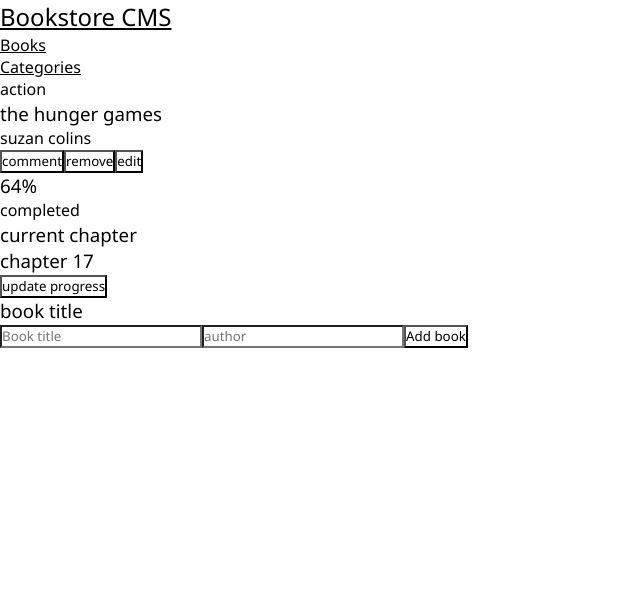
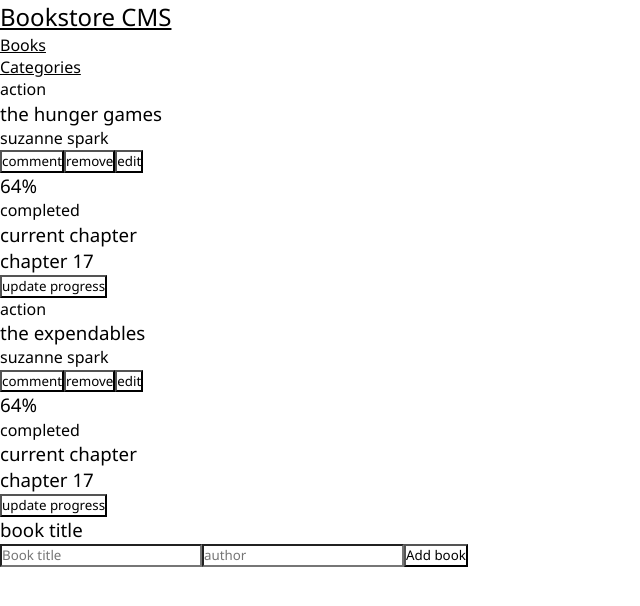
Before and after one commit to ernestmusong/Bookstore, a React (Create React App) app: page / in a window 1280 px wide. Shown: the top 606 px of the page, without its empty margins (0-640 px from the left). Built offline with nearby package versions, Linux system fonts and the light colour scheme.

Commit message:
Add author and title as props

```diff
--- a/src/components/Book.js
+++ b/src/components/Book.js
@@ -1,12 +1,15 @@
 import React from 'react';
+import PropTypes from 'prop-types';
 
-function Book() {
+const Book = (props) => {
+  const { book } = props;
   return (
+    <>
       <li>
         <div className="title-sec">
           <p>action</p>
-        <h3>the hunger games</h3>
-        <p>suzan colins</p>
+          <h3>{book.title}</h3>
+          <p>{book.author}</p>
           <div>
             <button type="button">comment</button>
             <button type="button">remove</button>
@@ -30,7 +33,12 @@ function Book() {
           </div>
         </div>
       </li>
+    </>
   );
-}
+};
+
+Book.propTypes = {
+  book: PropTypes.oneOfType([PropTypes.object]).isRequired,
+};
 
 export default Book;
--- a/src/components/Books.js
+++ b/src/components/Books.js
@@ -1,12 +1,25 @@
-import React from 'react';
 import Book from './Book';
 
-function Books() {
-  return (
+const books = [
+  {
+    id: 1,
+    title: 'the hunger games',
+    author: 'suzanne spark',
+  },
+  {
+    id: 2,
+    title: 'the expendables',
+    author: 'suzanne spark',
+  },
+];
+
+const Books = () => (
+  <>
     <ul>
-      <Book />
+      {books.map((item) => <Book book={item} key={item.id} />)}
     </ul>
-  );
-}
+  </>
+
+);
 
 export default Books;
```
Lines whose indentation alone changed are shown as unchanged.
